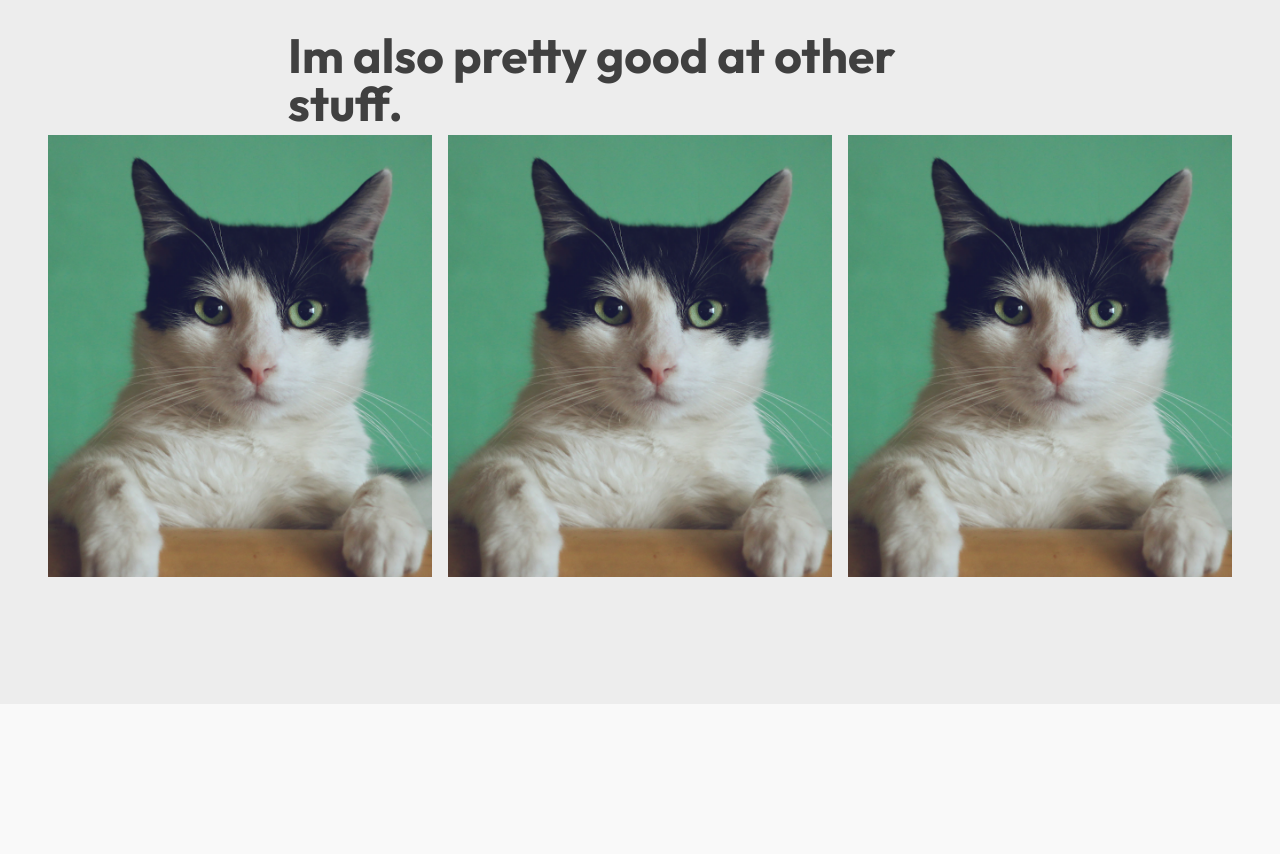
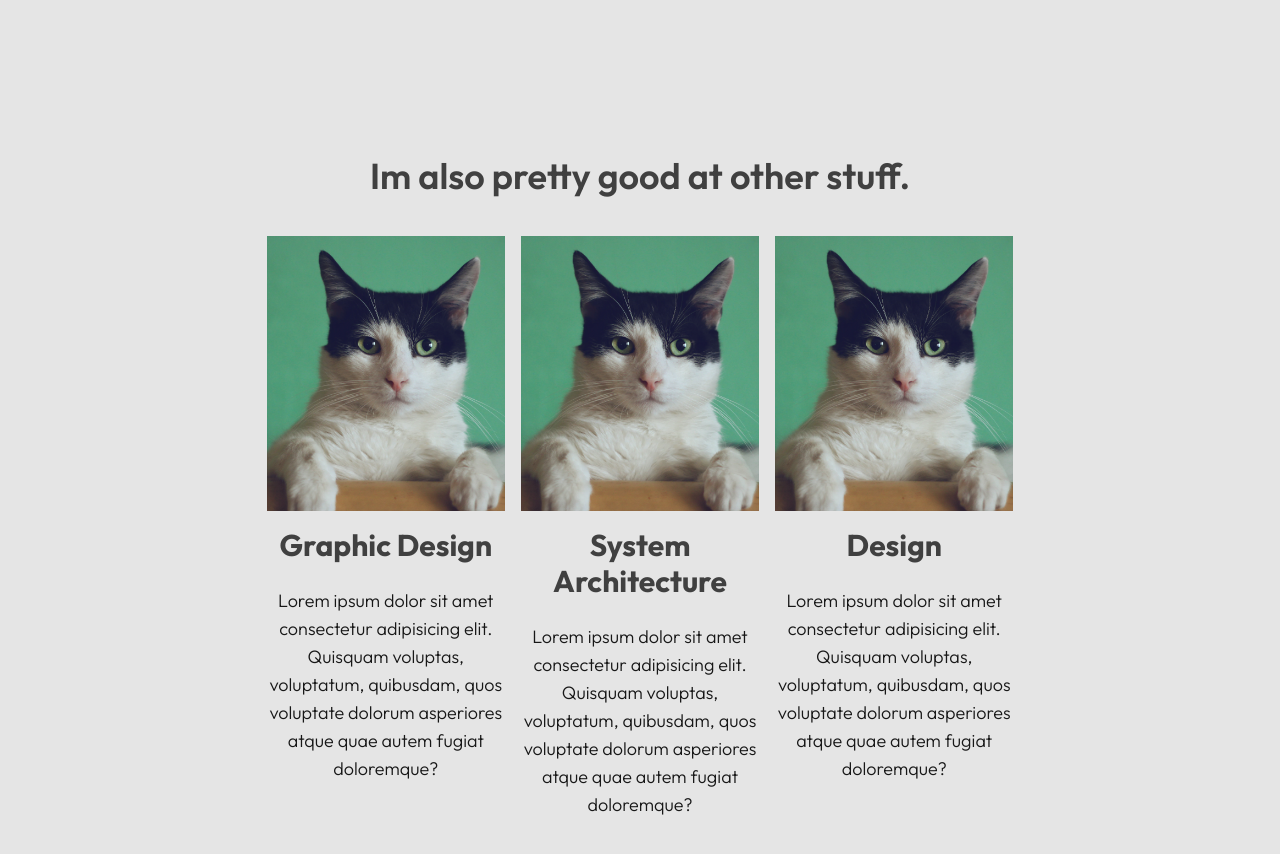
Before and after one commit to HeyEbb/portfolio, a Next.js app: page / in a window 1280 px wide. Shown: the part 1440-2294 px from the top of the page. Before the commit the page ends 2144 px from the top, so only its background shows below. Built offline with nearby package versions, Linux system fonts and the light colour scheme.

Commit message:
Update styles and structure in globals.css and page.tsx

```diff
--- a/src/app/globals.css
+++ b/src/app/globals.css
@@ -52,7 +52,7 @@ h3 {
 
 h4 {
   @apply
-  text-5xl
+  text-3xl
   font-bold
   mb-2
   text-neutral-700
--- a/src/app/page.tsx
+++ b/src/app/page.tsx
@@ -103,33 +103,89 @@ export default function Page() {
       <section
         className={`
         ${outfit.className}
-        w-full
-        h-screen
+
+        // -- structure --
+
+        bg-neutral-200
+
+        // -- flexbox --
         flex
+        flex-col
         justify-center
         items-center
+
+        // -- padding --
+
+        // -- margin --
+        `}
+      >
+        <div
+          className={`
+        // -- structure --
+        lg:w-7/12
+        text-center
+
+        // -- flexbox --
+        flex
         flex-col
-        p-72`}
-        style={{
-          // gives the yellow background a slanted edge
-          // clipPath: "polygon(100% calc(25vw), 0 0, 0 100%, 100% 100%)",
-          backgroundColor: "#EDEDED",
-          backgroundSize: "cover",
-          backgroundPosition: "center",
-        }}
-      >
-        <h4>Im also pretty good at other stuff.</h4>
-        <div className="columns-3">
-          <div className="w-96 bg-yellow-400">
-            <img src="/static/img/emo.png" alt="cathedral" />
-          </div>
+        items-center
 
-          <div className="w-96 bg-yellow-400">
-            <img src="/static/img/emo.png" alt="cathedral" />
-          </div>
+        // -- padding --
+        py-14
+        lg:py-56
 
-          <div className="w-96 bg-yellow-400">
-            <img src="/static/img/emo.png" alt="cathedral" />
+        // -- margin --
+        m-7
+
+        `}
+        >
+          <h3 className="text-4xl">Im also pretty good at other stuff.</h3>
+          <div
+            className="
+            grid
+            grid-cols-1
+            md:grid-cols-2
+            lg:grid-cols-3
+            gap-4
+            pt-10
+            justify-items-center
+          "
+          >
+            <div
+              className="
+            flex
+            flex-col
+            gap-4
+            "
+            >
+              <img src="/static/img/emo.png" alt="" />
+              <h4>Graphic Design</h4>
+              <p>Lorem ipsum dolor sit amet consectetur adipisicing elit. Quisquam voluptas, voluptatum, quibusdam, quos voluptate dolorum asperiores atque quae autem fugiat doloremque?</p>
+            </div>
+
+            <div
+              className="
+            flex
+            flex-col
+            gap-4
+            "
+            >
+              <img src="/static/img/emo.png" alt="" />
+              <h4>System Architecture</h4>
+              <p>Lorem ipsum dolor sit amet consectetur adipisicing elit. Quisquam voluptas, voluptatum, quibusdam, quos voluptate dolorum asperiores atque quae autem fugiat doloremque?</p>
+            </div>
+
+            <div
+              className="
+            flex
+            flex-col
+            gap-4
+            "
+            >
+              <img src="/static/img/emo.png" alt="" />
+              <h4>Design</h4>
+              <p>Lorem ipsum dolor sit amet consectetur adipisicing elit. Quisquam voluptas, voluptatum, quibusdam, quos voluptate dolorum asperiores atque quae autem fugiat doloremque?</p>
+            </div>
           </div>
         </div>
       </section>
```
